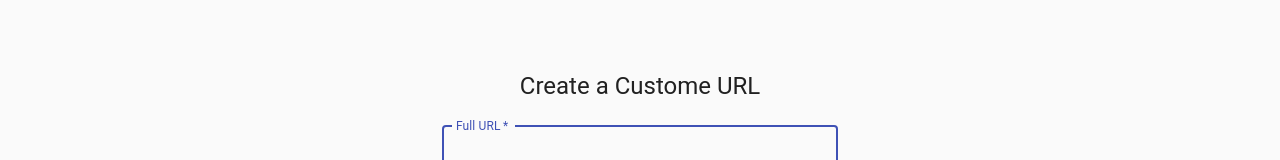
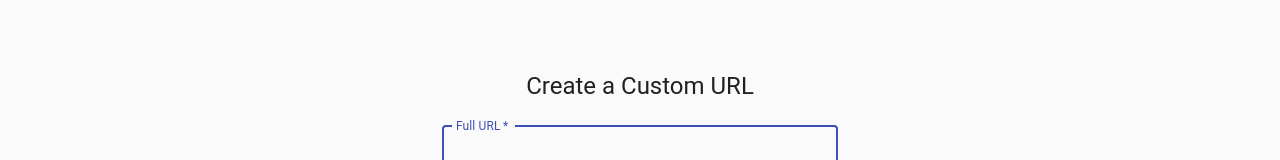
Before and after one commit to begeli/cloud-frontend, a React (Create React App) app: page /home in a window 1280 px wide. Shown: the part 455-615 px from the top of the page. Built offline with nearby package versions, Linux system fonts and the light colour scheme.

Commit message:
Fixed typo in the home page

```diff
--- a/src/Home.js
+++ b/src/Home.js
@@ -85,7 +85,7 @@ export default function Home() {
         <CssBaseline />
         <div className={classes.paper}>
             <Typography component="h1" variant="h5">
-                Create a Custome URL
+                Create a Custom URL
             </Typography>
             <form className={classes.form} noValidate>
             <TextField
```
